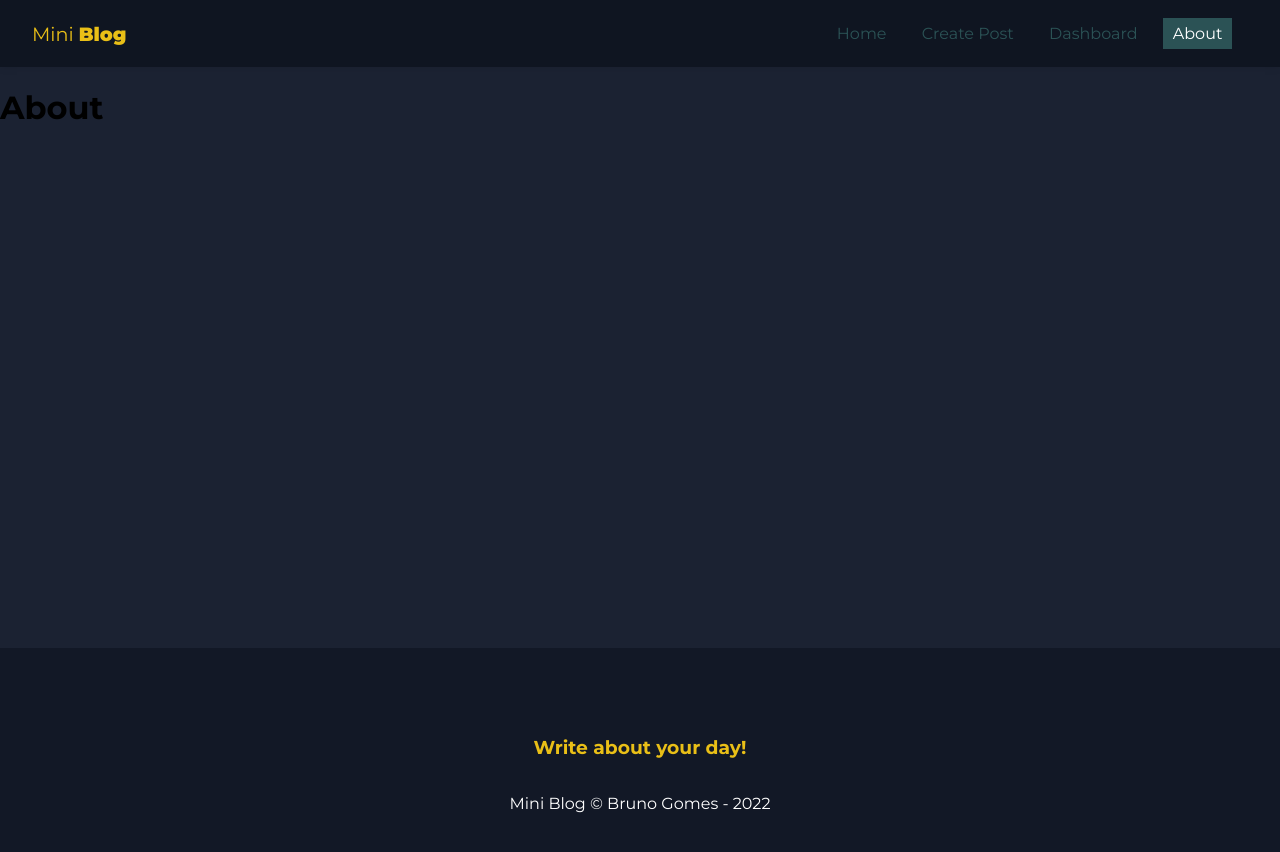
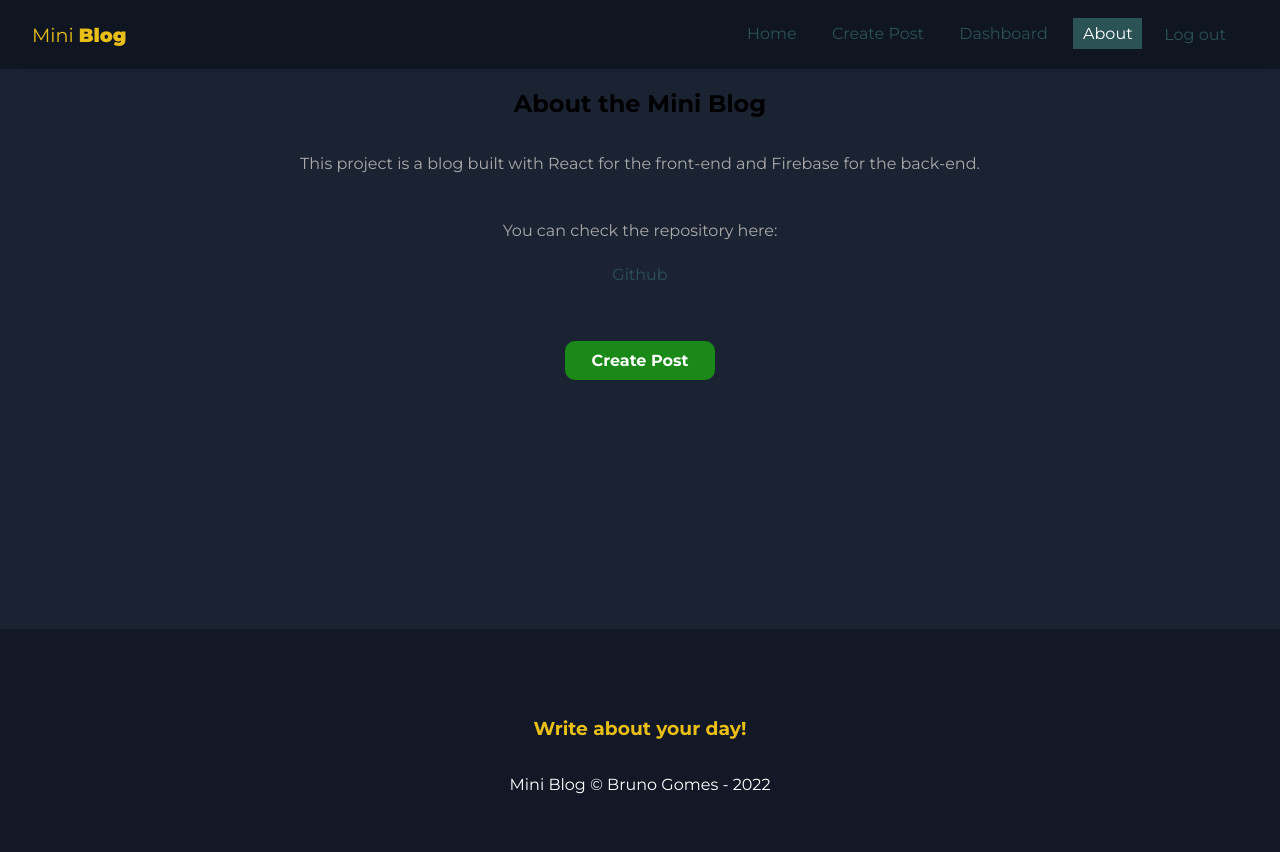
Before and after one commit to brunogdz/fakeBlog, a React (Create React App) app: page /about in a window 1280 px wide. Shown: the top 852 px of the page. Built offline with nearby package versions, Linux system fonts and the light colour scheme; no server answers; sample sign-in values are in the browser's storage; a web font is replaced by a local one.

Commit message:
logout finished

```diff
--- a/src/App.js
+++ b/src/App.js
@@ -43,10 +43,11 @@ function App() {
             <Routes>
               <Route path="/" element={<Home />} />
               <Route path="/about" element={<About />} />
-              <Route path="/login" element={<Login />} />
-              <Route path="/register" element={<Register />} />
-              <Route path="/posts/create" element={<CreatePost/>} />
-              <Route path="/dashboard" element={<Dashboard />} />
+              <Route path="/login" element={!user ? <Login /> : <Navigate to="/" />} />
+              <Route path="/register" element={!user ? <Register /> : <Navigate to="/" />} />
+              <Route path="/posts/create" element={user ? <CreatePost /> : <Navigate to="/login" />} />
+              <Route path="/dashboard" element={user ? <Dashboard /> : <Navigate to="/login" />} />
+              <Route path="/dashboard" element={user ? <Dashboard /> : <Navigate to="/login" />} />
             </Routes>
           </div>
           <Footer />
--- a/src/components/Navbar.js
+++ b/src/components/Navbar.js
@@ -8,6 +8,7 @@ import styles from "./Navbar.module.css";
 
 const Navbar = () => {
   const { user } = useAuthValue();
+  const {logout} = useAuthentication();
   return (
     <nav className={styles.navbar}>
       <NavLink to="/" className={styles.brand}>
@@ -70,6 +71,11 @@ const Navbar = () => {
             About
           </NavLink>
         </li>
+        {user && (
+          <li>
+            <button onClick={logout}>Log out</button>
+          </li>
+        )}
       </ul>
     </nav>
   );
--- a/src/hooks/userAuthentication.js
+++ b/src/hooks/userAuthentication.js
@@ -62,7 +62,12 @@ export const useAuthentication = () => {
       setLoading(false);
       setError(systemErrorMessage);
     }
+  };
 
+  // logout - sign out
+  const logout = () => {
+    checkIfIsCancelled();
+    signOut(auth);
   };
 
   useEffect(() => {
@@ -74,5 +79,6 @@ export const useAuthentication = () => {
     createUser,
     error,
     loading,
+    logout,
   };
 };
--- a/src/pages/About/About.js
+++ b/src/pages/About/About.js
@@ -1,9 +1,18 @@
 import styles from "./About.module.css";
+
+import {Link} from "react-router-dom"
 
 const About = () => {
   return (
-    <div>
-      <h1>About </h1>
+    <div className={styles.about}>
+      <h2>About the <span> Mini Blog</span></h2>
+      <p>
+        This project is a blog built with React for the front-end and Firebase for the back-end.
+      </p>
+      <p>You can check the repository here: <a href="https://github.com/brunogomes98/fakeBlog">Github</a></p>
+      <Link to="/posts/create" className="btn">
+        Create Post
+      </Link>
     </div>
   );
 };
--- a/src/pages/About/About.module.css
+++ b/src/pages/About/About.module.css
@@ -0,0 +1,17 @@
+.about {
+    text-align: center;
+    display: flex;
+    flex-direction: column;
+    align-items: center;
+}
+
+.about p {
+    color: #AAA;
+    margin-bottom: 2em;
+}
+
+.about a{
+    display: block;
+    margin-top: 15px;
+    padding: 10px 15px;
+}
```
